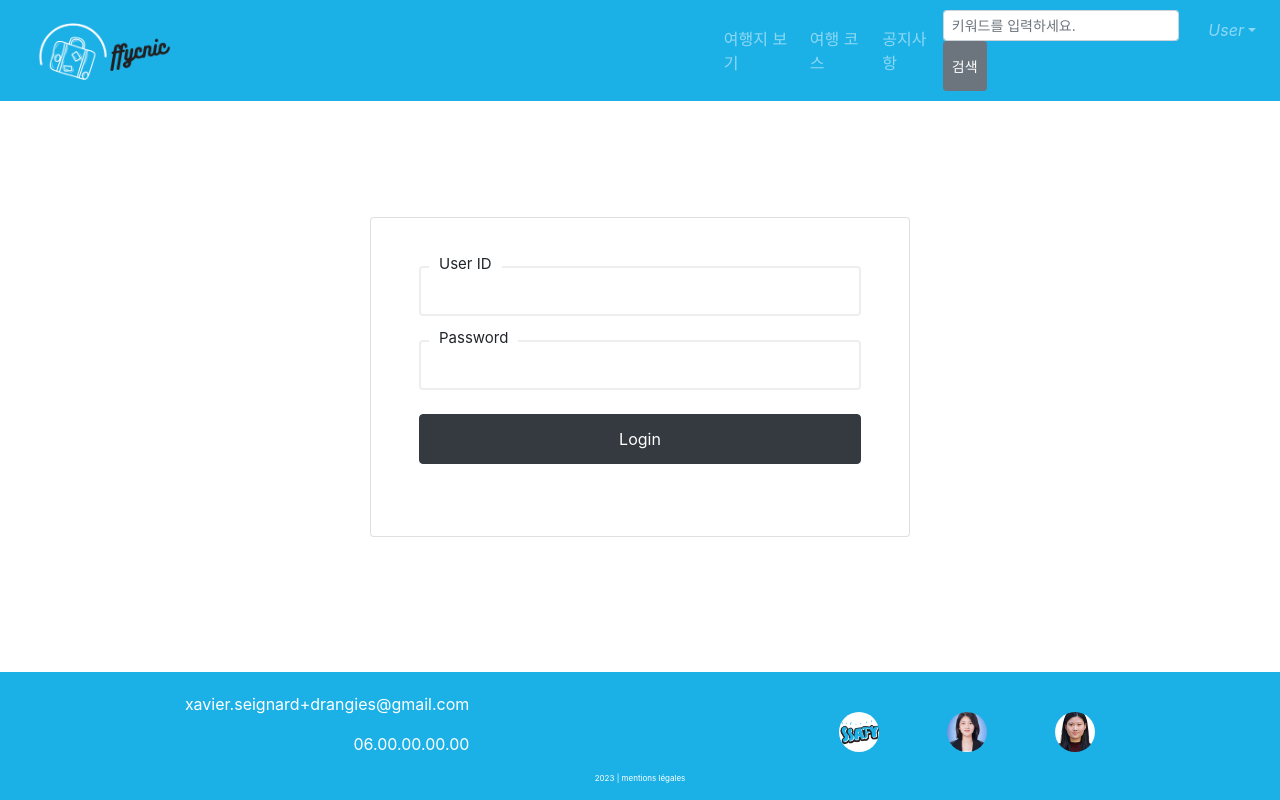
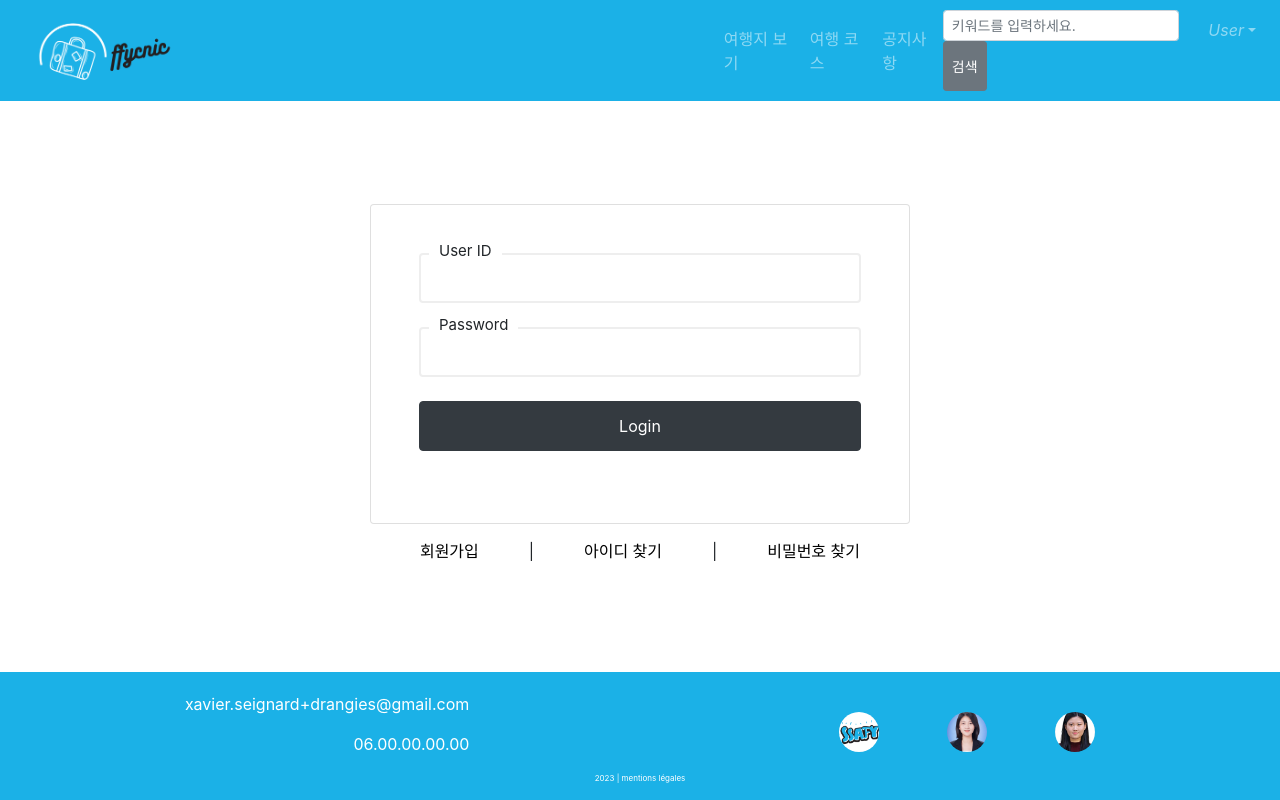
Before and after one commit to SeungAh-Yoo99/-EnjoyTrip-Project-Vue, a Vue app in the folder s914_vue_trip_kimsunhyung_yooseungah/: page /login in a window 1280 px wide. Built offline with nearby package versions, Linux system fonts and the light colour scheme.

Commit message:
login vue

```diff
--- a/s914_vue_trip_kimsunhyung_yooseungah/src/components/LoginComponent.vue
+++ b/s914_vue_trip_kimsunhyung_yooseungah/src/components/LoginComponent.vue
@@ -9,13 +9,18 @@
                                 <div class="invalid-feedback">아이디를 입력해 주세요!</div>
                             </div>
                             <div class="forms-inputs mb-4"> <span>Password</span> <input autocomplete="off" type="password" v-model="password" v-bind:class="{'form-control':true, 'is-invalid' : !validPassword(password) && passwordBlured}" v-on:blur="passwordBlured = true">
-                                <div class="invalid-feedback">Password must be 8 character!</div>
+                                <div class="invalid-feedback">비밀번호를 입력해 주세요!</div>
                             </div>
                             <div class="mb-3"> <button v-on:click.stop.prevent="submit" class="btn btn-dark w-100">Login</button> </div>
                         </div>
                         <div class="success-data" v-else>
                             <div class="text-center d-flex flex-column"> <i class='bx bxs-badge-check'></i> <span class="text-center fs-1">You have been logged in <br> Successfully</span> </div>
                         </div>
+                    </div>
+                    <div class="row-vw d-flex link">
+                        <router-link to="/join" class="mx-auto">회원가입</router-link> |
+                        <router-link to="/searchId" class="mx-auto">아이디 찾기</router-link> |
+                        <router-link to="/searchPw" class="mx-auto">비밀번호 찾기</router-link>
                     </div>
                 </div>
             </div>
@@ -67,6 +72,9 @@ export default {
 body{
     background: #000
 }
+a.mx-auto{
+    color: #000;
+}
 .card{
     border: none;
     height: 320px
@@ -104,4 +112,7 @@ body{
     background-color: #231f20;
     border-color: #231f20;
 }
+div.link{
+    margin-top: 15px;
+}
 </style>
```
